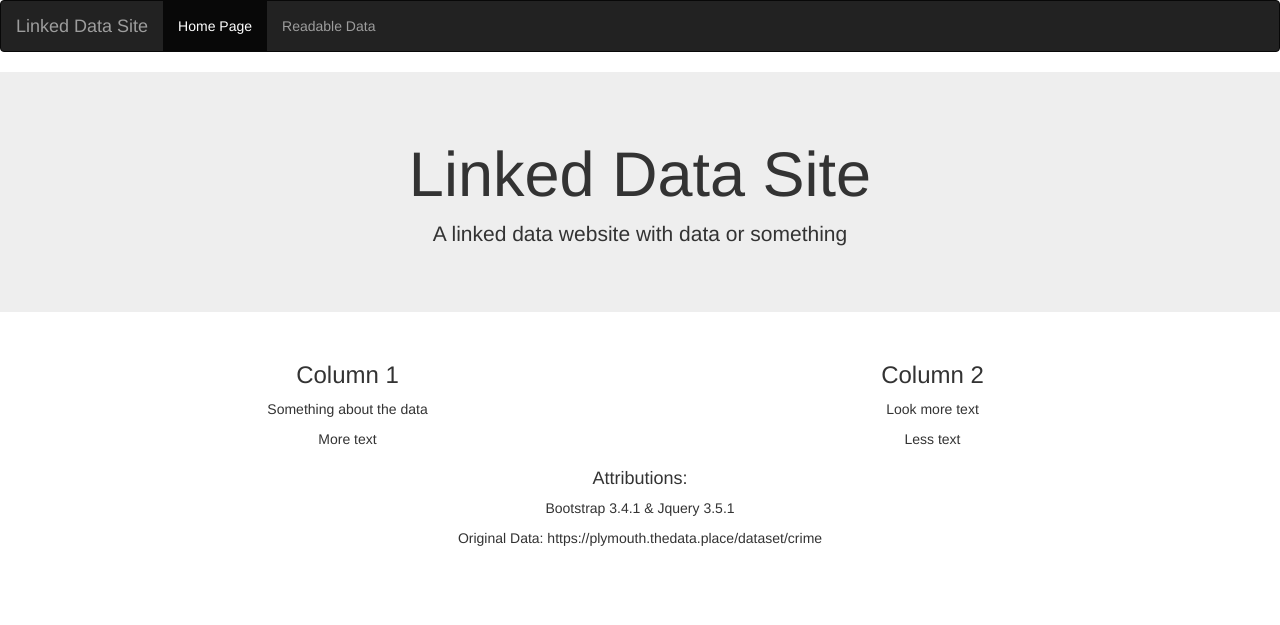
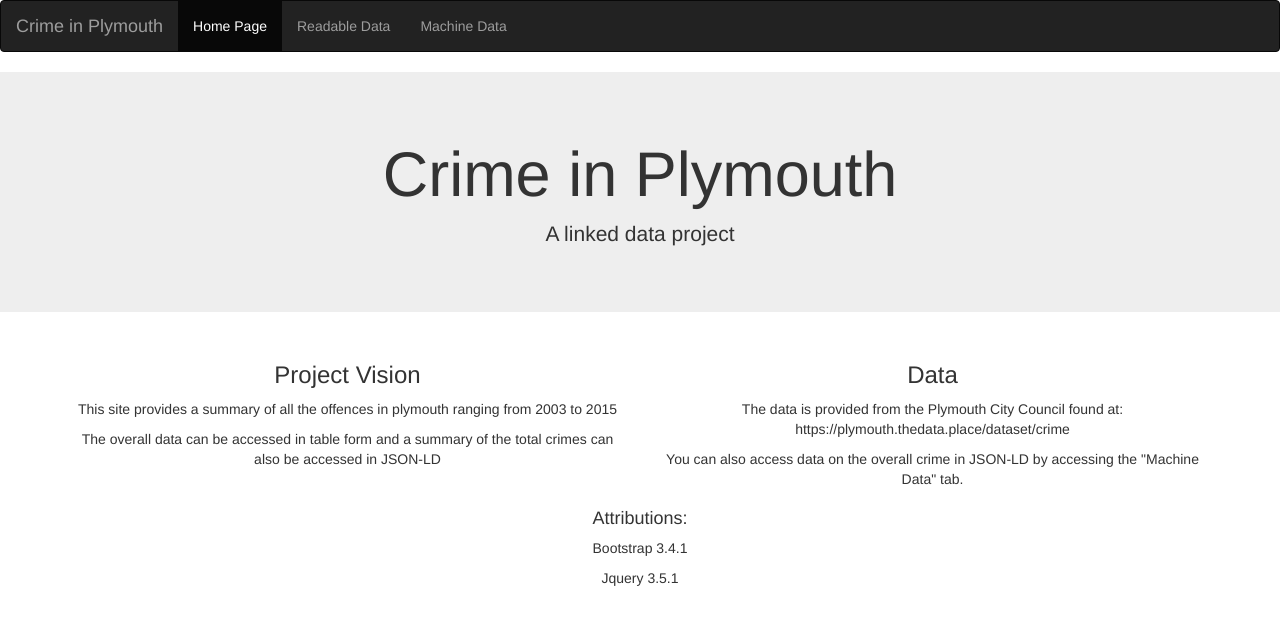
Before and after one commit to DanielSThomas/COMP2001Project, a PHP site: page /LinkedDataWebsite/index.php in a window 1280 px wide. Shown: the top 625 px of the page. Run offline with PHP 8.4, Linux system fonts and the light colour scheme.

Commit message:
Update index and data to provide information on the site.

```diff
--- a/LinkedDataWebsite/public/data.php
+++ b/LinkedDataWebsite/public/data.php
@@ -22,19 +22,19 @@
 <nav class="navbar navbar-inverse">
     <div class="container-fluid">
         <div class="navbar-header">
-            <a class="navbar-brand" href="index.php">Linked Data Site</a>
+            <a class="navbar-brand" href="index.php">Crime in Plymouth</a>
         </div>
         <ul class="nav navbar-nav">
             <li><a href="index.php">Home Page</a></li>
             <li class="active"><a href="data.php">Readable Data</a></li>
+            <li><a href="../crime/index.php">Machine Data</a></li>
         </ul>
     </div>
 </nav>
 
 <div class="jumbotron">
     <div class="container text-center">
-        <h1>Linked Data</h1>
-        <p>Here is where the data should be</p>
+        <h1>Readable Data</h1>
     </div>
 </div>
 
--- a/LinkedDataWebsite/public/index.php
+++ b/LinkedDataWebsite/public/index.php
@@ -15,11 +15,12 @@
 <nav class="navbar navbar-inverse">
     <div class="container-fluid">
         <div class="navbar-header">
-            <a class="navbar-brand" href="#">Linked Data Site</a>
+            <a class="navbar-brand" href="#">Crime in Plymouth</a>
         </div>
         <ul class="nav navbar-nav">
             <li class="active"><a href="#">Home Page</a></li>
             <li><a href="data.php">Readable Data</a></li>
+            <li><a href="../crime/index.php">Machine Data</a></li>
         </ul>
     </div>
 </nav>
@@ -27,21 +28,21 @@
 
     <div class="jumbotron">
         <div class="container text-center">
-        <h1>Linked Data Site</h1>
-        <p>A linked data website with data or something</p>
+        <h1>Crime in Plymouth</h1>
+        <p>A linked data project</p>
         </div>
     </div>
 <div class="container text-center">
     <div class="row">
         <div class="col-sm-6">
-            <h3>Column 1</h3>
-            <p>Something about the data</p>
-            <p>More text</p>
+            <h3>Project Vision</h3>
+            <p>This site provides a summary of all the offences in plymouth ranging from 2003 to 2015</p>
+            <p>The overall data can be accessed in table form and a summary of the total crimes can also be accessed in JSON-LD</p>
         </div>
         <div class="col-sm-6">
-            <h3>Column 2</h3>
-            <p>Look more text</p>
-            <p>Less text</p>
+            <h3>Data</h3>
+            <p>The data is provided from the Plymouth City Council found at: https://plymouth.thedata.place/dataset/crime </p>
+            <p>You can also access data on the overall crime in JSON-LD by accessing the "Machine Data" tab.</p>
         </div>
     </div>
 </div>
@@ -50,8 +51,8 @@
 
 
     <h4>Attributions:</h4>
-    <p>Bootstrap 3.4.1 & Jquery 3.5.1</p>
-    <p>Original Data: https://plymouth.thedata.place/dataset/crime</p>
+    <p>Bootstrap 3.4.1</p>
+    <p>Jquery 3.5.1</p>
 </div>
 
 </body>
```
